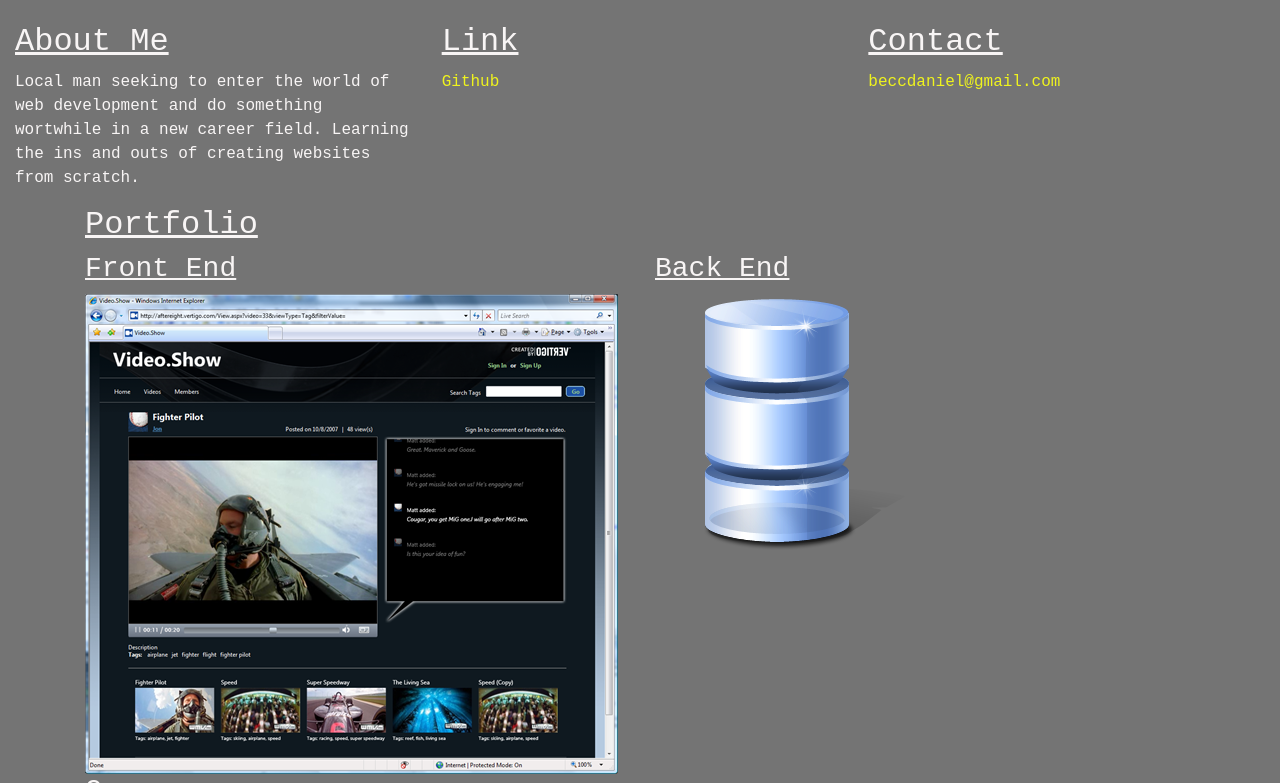
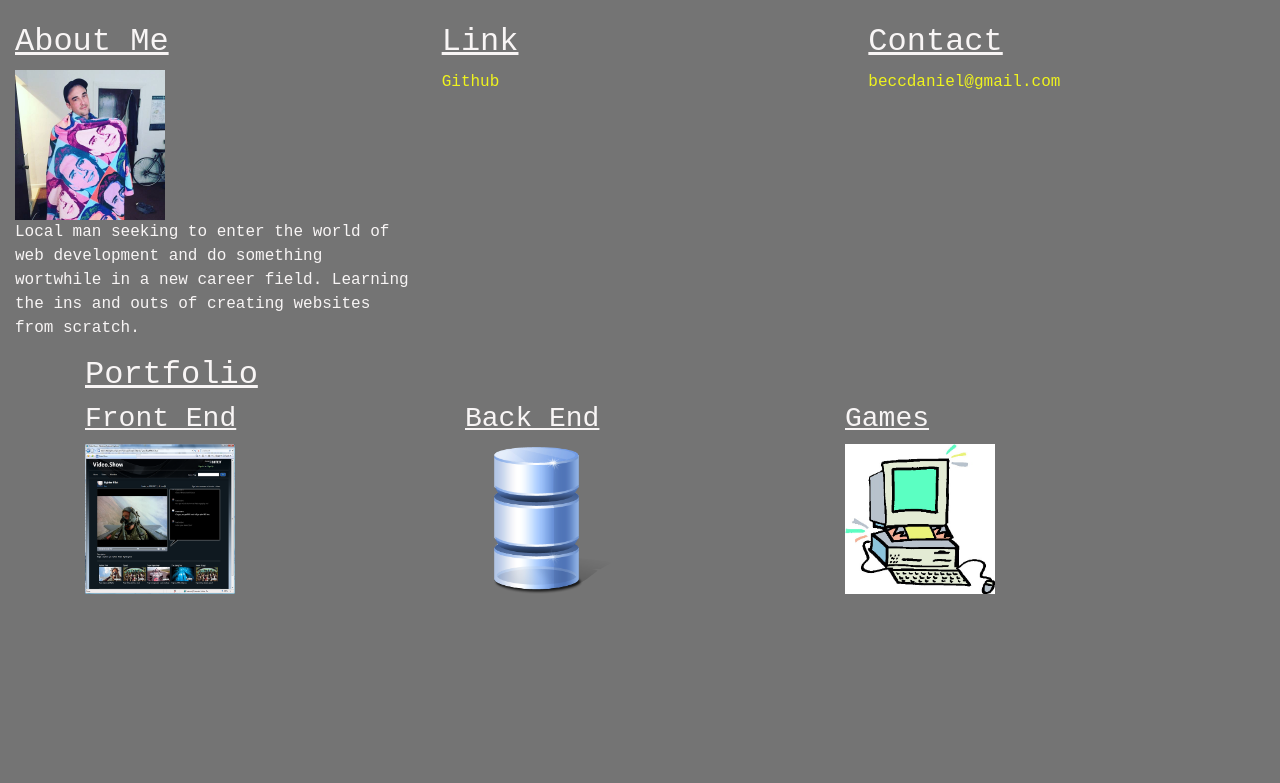
Before and after one commit to dbeccaria826/basic-portfolio-bootstrap, a plain HTML site: page index.html in a window 1280 px wide. Shown: the part 317-1100 px from the top of the page. After the commit the page ends 911 px from the top, so only its background shows below. Drawn offline with nearby package versions, Linux system fonts and the light colour scheme; a web font is replaced by a local one.

Commit message:
resized images and added about-me section photo

```diff
--- a/css/styles.css
+++ b/css/styles.css
@@ -41,3 +41,8 @@ a:active {
     background-size: cover;
     background-position: center;
 }
+
+img {
+    width: 150px;
+    height: 150px;
+}
--- a/index.html
+++ b/index.html
@@ -36,6 +36,7 @@
     <div class="row">
         <div class="col-sm">
     <h2>About Me</h2>
+    <img src="css/images/18921936_10156490459294896_2278039812460705481_n (1).jpg" alt="">
     <p>Local man seeking to enter the world of web development and do something wortwhile in a new career field.
        Learning the ins and outs of creating websites from scratch. </p>
     </div>
```
